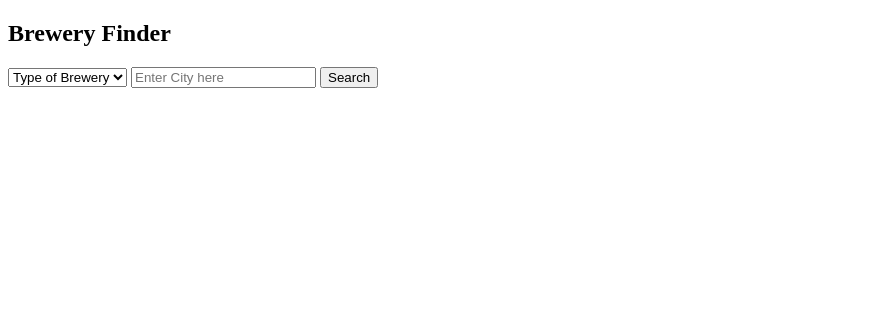
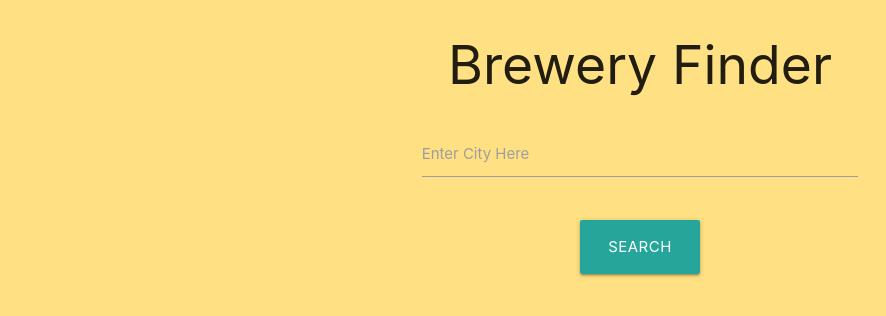
Before and after one commit to bsaglimb/BreweryFinder, a plain HTML site: page index.html in a window 1280 px wide. Shown: the whole page, without its empty margins (0-886 px from the left). Drawn offline with nearby package versions, Linux system fonts and the light colour scheme.

Commit message:
added CSS

```diff
--- a/index.html
+++ b/index.html
@@ -5,14 +5,33 @@
   <meta charset="UTF-8" />
   <meta name="viewport" content="width=device-width, initial-scale=1.0" />
   <meta http-equiv="X-UA-Compatible" content="ie=edge" />
+
+  <!--Import Google Icon Font-->
+  <link href="https://fonts.googleapis.com/icon?family=Material+Icons" rel="stylesheet">
+  <!--Import materialize.css-->
+  <link rel="stylesheet" href="https://cdnjs.cloudflare.com/ajax/libs/materialize/1.0.0/css/materialize.min.css">
+  <!--Let browser know website is optimized for mobile-->
+  <meta name="viewport" content="width=device-width, initial-scale=1.0"/>
+
   <link rel="stylesheet" href="./assets/style.css" />
 
   <title>Brewery Finder</title>
 </head>
 
-<body>
-  <div id="search-container">
-    <h2 id = searchBar class="search-title">Brewery Finder</h2>
+<body class="amber lighten-3">
+  <div class="container">
+    <h2 class="center-align">Brewery Finder</h2>
+    <form class="col s12">
+      <div class="row">
+          <div class="input-field col s6 offset-s3">
+          <input type="text">
+          <label>Enter City Here</label>
+          </div>
+      </div>
+      <div class="row center-align">
+        <button class="btn-large waves-effect">Search</button>
+      </div>
+    </form>
     <label for="format"></label>
     <select name="format">
       <option>Type of Brewery</option>
@@ -21,13 +40,14 @@
       <option>Brewpubs</option>
       <option>Bottleshops</option>
     </select>
-    <input type="text" id="search-input" placeholder="Enter City here">
-    <button id="search-button">Search</button>
   </div>
 
 
+  <!--JQuery-->
+  <script src="https://code.jquery.com/jquery-3.5.1.min.js"></script>
+  <!--Materialize-->
+  <script src="https://cdnjs.cloudflare.com/ajax/libs/materialize/1.0.0/js/materialize.min.js"></script>
 
-  <script src="https://code.jquery.com/jquery-3.5.1.min.js"></script>
   <script type="text/javascript" src="./assets/script.js"></script>
 </body>
 
```
